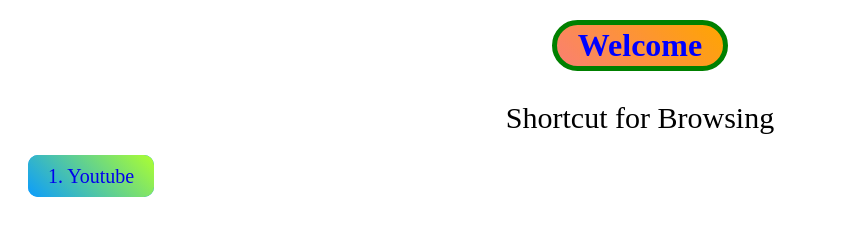
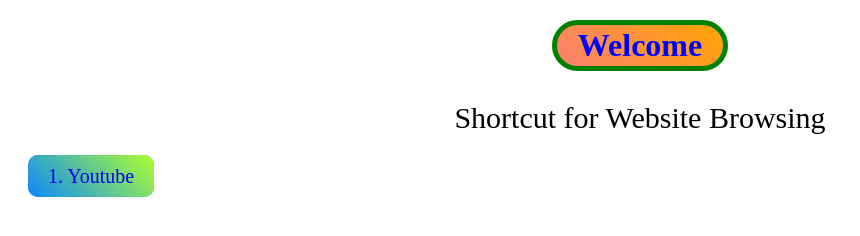
Before and after one commit to MrJihadSharif/Jihad-Sharif, a plain HTML site: page index.html in a window 1280 px wide. Shown: the whole page, without its empty margins (0-860 px from the left). Drawn offline with Linux system fonts and the light colour scheme.

Commit message:
Jihad Sharif

```diff
--- a/index.css
+++ b/index.css
@@ -23,7 +23,7 @@ padding: 2px 2px 2px 2px;
 #linkon{
     margin-left: 20px;
     background-color: rgb(0, 153, 255);
-    background-image: linear-gradient(45deg, rgb(11, 156, 253),greenyellow);
+    background-image: linear-gradient(45deg, rgb(11, 136, 253),greenyellow);
     font-size: 20px;
     text-decoration: none;
     padding: 10px 20px;
--- a/index.html
+++ b/index.html
@@ -13,7 +13,7 @@
 
 
 
-    <p id="pone">Shortcut for Browsing</p>
+    <p id="pone">Shortcut for Website Browsing </p>
  <a id="linkon"  target="_blank" href="https://www.youtube.com/"> 1. Youtube</a>
 
 
```
Also changed, not shown: 1 other file.
